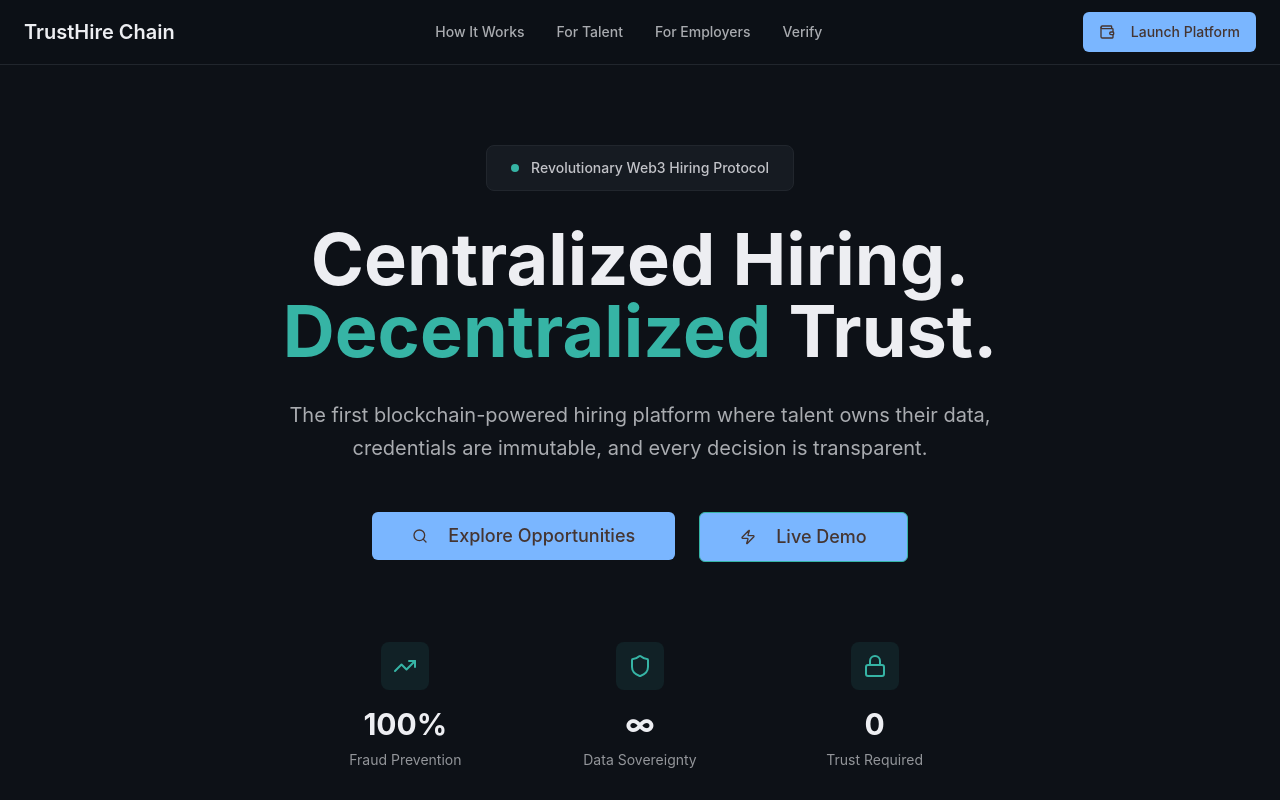
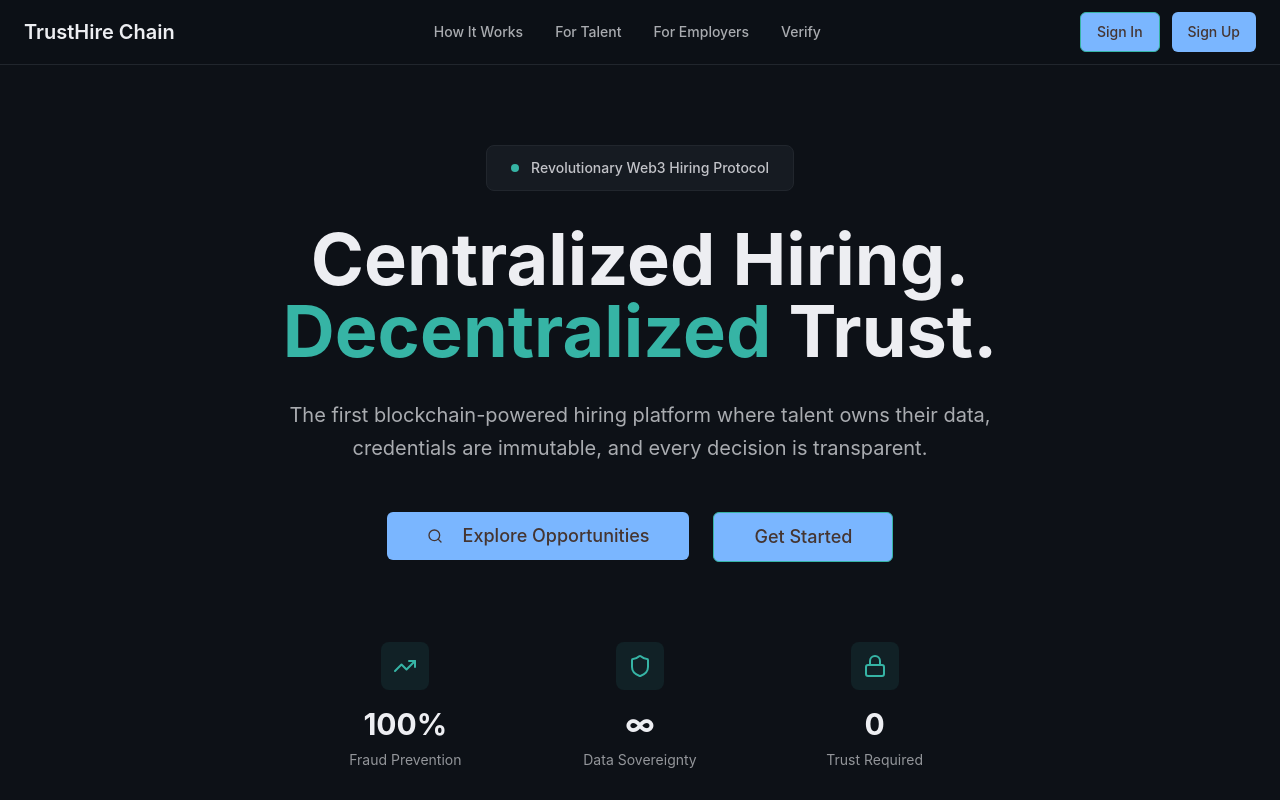
Before and after one commit to Blackpenguin46/trust-hire-chain, a React (Vite) app: page / in a window 1280 px wide. Shown: the top 800 px of the page. Built offline with nearby package versions, Linux system fonts and the light colour scheme.

Commit message:
Refactor: Replace launch buttons with auth buttons
Replaced "Launch Platform" buttons with "Sign Up" and "Login" buttons in the navigation and landing page. Removed the "Live Demo" button.

```diff
--- a/src/components/Web3Navigation.tsx
+++ b/src/components/Web3Navigation.tsx
@@ -1,7 +1,7 @@
 
 import React, { useState, useEffect } from 'react';
 import { Button } from '@/components/ui/button';
-import { Bell, User, LogOut, Menu, X, Wallet } from 'lucide-react';
+import { Bell, User, LogOut, Menu, X } from 'lucide-react';
 
 interface Web3NavigationProps {
   userType?: 'seeker' | 'employer';
@@ -84,13 +84,20 @@ const Web3Navigation: React.FC<Web3NavigationProps> = ({ userType }) => {
                   </Button>
                 </>
               ) : (
-                <Button
-                  onClick={() => window.location.href = '/auth'}
-                  className="primary-button hidden md:flex items-center text-sm font-medium group"
-                >
-                  <Wallet className="mr-2 h-4 w-4 group-hover:rotate-12 transition-transform" />
-                  Launch Platform
-                </Button>
+                <div className="hidden md:flex items-center space-x-3">
+                  <Button
+                    onClick={() => window.location.href = '/auth'}
+                    className="secondary-button text-sm font-medium"
+                  >
+                    Sign In
+                  </Button>
+                  <Button
+                    onClick={() => window.location.href = '/auth'}
+                    className="primary-button text-sm font-medium"
+                  >
+                    Sign Up
+                  </Button>
+                </div>
               )}
 
               {/* Mobile Menu Toggle */}
@@ -120,7 +127,16 @@ const Web3Navigation: React.FC<Web3NavigationProps> = ({ userType }) => {
                   </a>
                 ))}
                 {!userType && (
-                  <div className="px-2 pt-4">
+                  <div className="px-2 pt-4 space-y-2">
+                    <Button
+                      onClick={() => {
+                        window.location.href = '/auth';
+                        setIsMenuOpen(false);
+                      }}
+                      className="secondary-button w-full"
+                    >
+                      Sign In
+                    </Button>
                     <Button
                       onClick={() => {
                         window.location.href = '/auth';
@@ -128,8 +144,7 @@ const Web3Navigation: React.FC<Web3NavigationProps> = ({ userType }) => {
                       }}
                       className="primary-button w-full"
                     >
-                      <Wallet className="mr-2 h-4 w-4" />
-                      Launch Platform
+                      Sign Up
                     </Button>
                   </div>
                 )}
--- a/src/pages/LandingPage.tsx
+++ b/src/pages/LandingPage.tsx
@@ -1,8 +1,7 @@
-
 import React from 'react';
 import { Button } from '@/components/ui/button';
 import { Card, CardContent, CardDescription, CardHeader, CardTitle } from '@/components/ui/card';
-import { Check, Shield, Users, ArrowRight, Search, Lock, Globe, TrendingUp, CheckCircle2, Briefcase, Zap } from 'lucide-react';
+import { Check, Shield, Users, ArrowRight, Search, Lock, Globe, TrendingUp, CheckCircle2, Briefcase } from 'lucide-react';
 import Web3Navigation from '@/components/Web3Navigation';
 import DIDAvatar from '@/components/DIDAvatar';
 
@@ -83,10 +82,9 @@ const LandingPage = () => {
               <Button
                 size="lg"
                 className="secondary-button text-lg px-10 py-6"
-                onClick={() => window.location.href = '/verify-credentials'}
+                onClick={() => window.location.href = '/auth'}
               >
-                <Zap className="mr-3 h-5 w-5" />
-                Live Demo
+                Get Started
               </Button>
             </div>
 
@@ -304,15 +302,14 @@ const LandingPage = () => {
                   className="primary-button text-xl px-12 py-6"
                   onClick={() => window.location.href = '/auth'}
                 >
-                  Launch Protocol
-                  <Zap className="ml-3 h-5 w-5" />
+                  Get Started
                 </Button>
                 <Button
                   size="lg"
                   className="secondary-button text-xl px-12 py-6"
                   onClick={() => window.location.href = '/verify-credentials'}
                 >
-                  Experience Verification
+                  Learn More
                 </Button>
               </div>
             </div>
```
